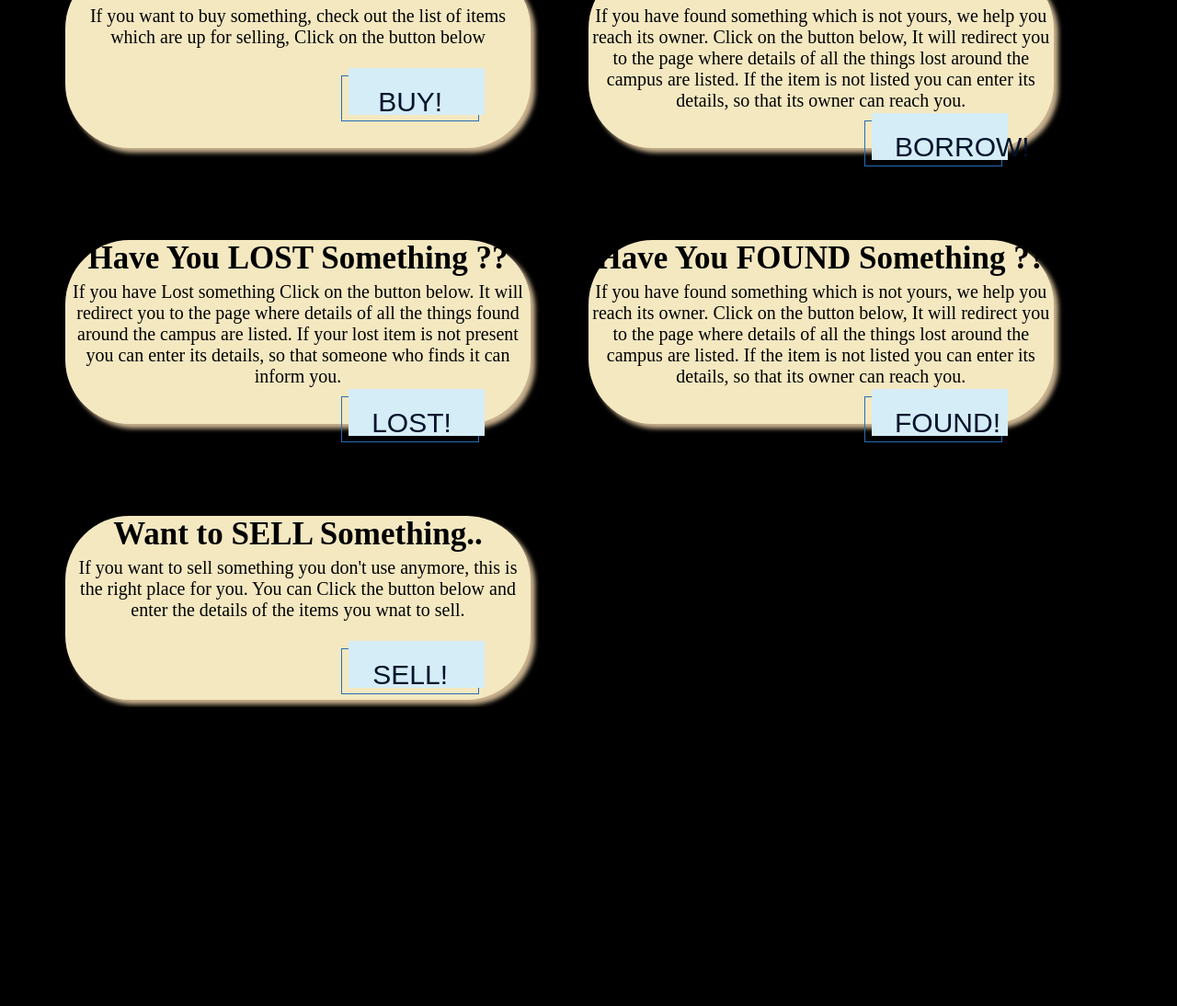
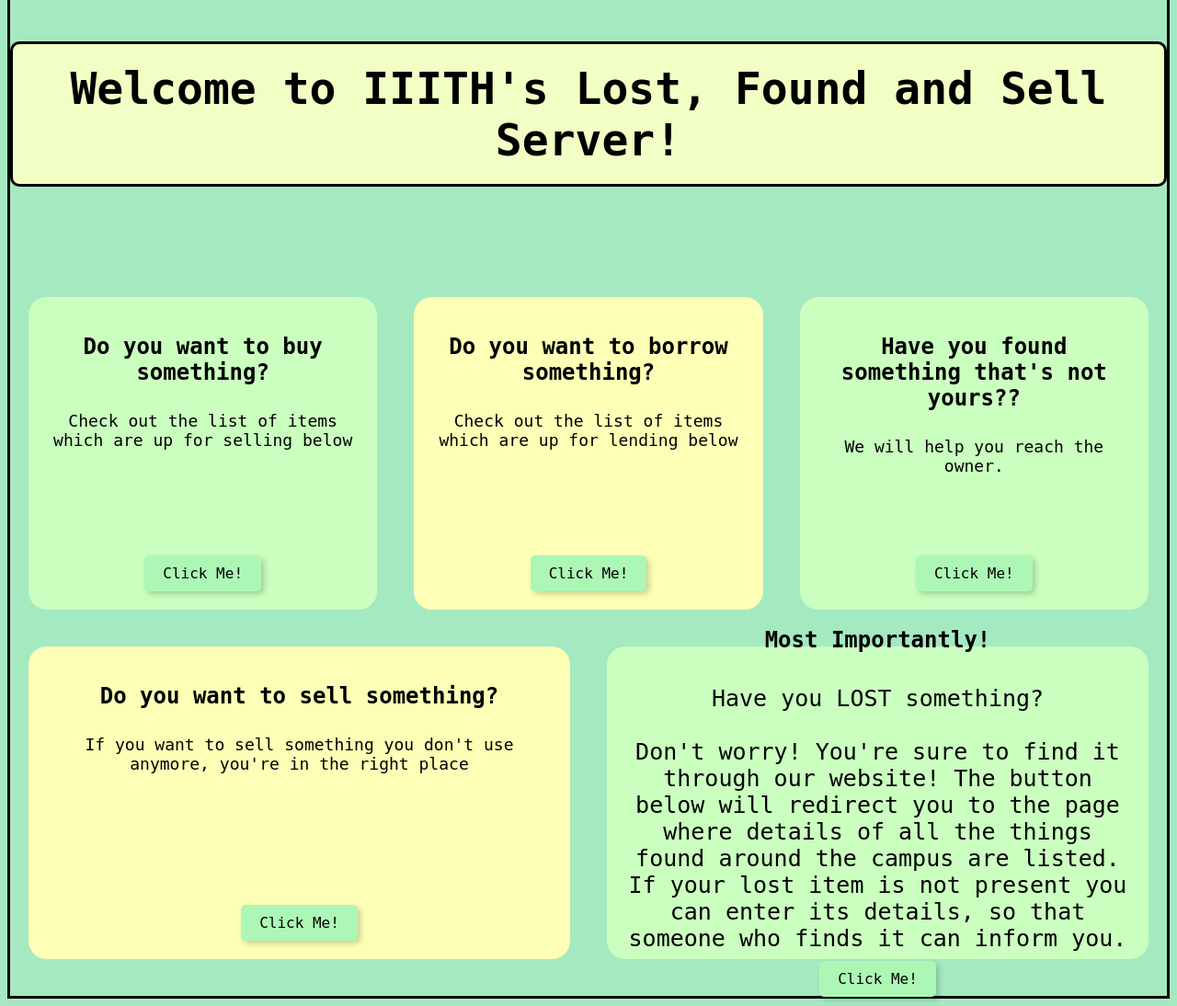
Before and after one commit to hemanth-sunkireddy/ISS_Hackhaton, a Flask app: page /homepage.html in a window 1280 px wide. Shown: the part 358-1452 px from the top of the page at 92% size. Before the commit the page ends 1127 px from the top, so only its background shows below. Run offline with Flask 3, Linux system fonts and the light colour scheme.

Commit message:
design done

```diff
--- a/templates/homepage.html
+++ b/templates/homepage.html
@@ -1,46 +1,152 @@
 <!DOCTYPE html>
 <html>
     <head>
-        <title>Welcome to IIIT's Lost, Found and Sell Server</title>
-        <link rel="stylesheet" href="../static/css/homepage.css">
+        <title>Home</title>
+        <style>
+             body {
+                background-color: #a5e9c1;
+                /* background-image: url("https://cdn.pixabay.com/photo/2022/01/17/21/02/pink-6982059_1280.jpg"); */
+                background-size: cover;
+                background-position: center;
+                display: flex;
+                flex-direction: column;
+                justify-content: space-between;
+                align-items: center;
+                /* height: 100vh; */
+                /* overflow: hidden; */
+                font-family: monospace;
+                border-color: black;
+                border-style: solid;
+            }
+
+            h1 {
+                text-align: center;
+                font-family: monospace;
+                top:30px;
+                color: black;
+                border-color: black;
+                border-style: solid;
+                font-size: 48px;
+                background-color:  #f1ffc4 ;
+                padding: 20px;
+                border-radius: 10px;
+            }
+
+            /* Styling for the boxes */
+            .box-container {
+    display: flex;
+    justify-content: center; /* Align horizontally in the center */
+    align-items: center; /* Align vertically in the center */
+    flex-wrap: wrap;
+    width: 100%;
+    margin-bottom: 20px;
+}
+
+.box {
+    display: flex;
+    flex-direction: column;
+    justify-content: center;
+    align-items: center;
+    width: 300px;
+    height: 300px;
+    margin: 20px;
+    padding: 20px;
+    background-color: #a5ffd6;
+    border-radius: 20px;
+    text-align: center;
+    transition: all 0.3s ease;
+    flex-grow: 1;
+}
+
+            .box:nth-child(even) {
+  background-color: #fdffb6;
+}
+
+.box:nth-child(odd) {
+  background-color:  #caffbf;
+}
+
+            /* Box Hover Effects */
+            .box:hover {
+                transform: translateY(-10px);
+                box-shadow: 10px 10px 20px rgba(0,0,0,0.3);
+            }
+
+            /* Styling for the headings */
+            .box h2 {
+                font-size: 24px;
+                font-weight: bold;
+                color: black;
+                margin-bottom: 10px;
+
+            }
+
+            /* Styling for the description text */
+            .box p {
+                font-size: 18px;
+                color:  black;
+                margin-bottom: 10px;
+            }
+
+            /* Styling for the buttons */
+            .box a {
+                display: flex;
+                align-items: center;
+                justify-content: center;
+                padding: 10px 20px;
+                background-color: #adf7b6;
+                color: black;
+                border-radius: 5px;
+                text-decoration: none;
+                font-size: 16px;
+                margin-top: auto;
+                transition: background-color 0.3s ease;
+                box-shadow: 3px 3px 6px rgba(0,0,0,0.2);
+            }
+
+            .box a:hover {
+                background-color: #a5ffd6;
+            }
+        </style>
+        </style>
+
     </head>
+
     <body>
-        <p style="color: white; font-size: 60px; text-align: center; font-weight: bold;">WELCOME to IIIT's</p>
-        <p style="color: white; font-size: 60px; text-align: center; font-family: cursive; font-weight: bold;">LOST, FOUND AND SELL SERVER !!</p>
+        <img src="https://img.collegepravesh.com/2015/09/IIIT-Hyderabad-Logo.png" style="margin-top:30px;margin-bottom:30px;">
+        <h1 style="text-align:center;margin-bottom:100px;">Welcome to IIITH's Lost, Found and Sell Server!</h1>
 
 
-        <div class = "box1" >
-            <p style="font-size:35px; font-weight:bold; text-align:center;">Want to BUY Something..</p>
-            <p style="text-align:center; font-size:20px; font-family:bold; margin-top: -30px;">If you want to buy something, check out the list of items which are up for selling, Click on the button below</p>
-            <a href="buy.html"><button class="button-51" role="button" style="margin-top:10px; text-align:center; margin-left: 300px;">BUY!</button></a>
+        <div class="box-container">
+            <div class="box" style="transform: rotate(0deg);">
+                <h2>Do you want to buy something?</h2>
+                <p>Check out the list of items which are up for selling below</p>
+                <a href="buy.html">Click Me!</a>
+            </div>
+
+            <div class="box" >
+                <h2>Do you want to borrow something?</h2>
+                <p>Check out the list of items which are up for lending below</p>
+                <a href="borrow.html">Click Me!</a>
+                </div>
 
 
 
-        </div>
+                <div class="box">
+                    <h2>Have you found something that's not yours??</h2>
+                    <p>We will help you reach the owner.</p>
+                    <a href="foundView.html">Click Me!</a>
+                </div>
 
-         <div class = "box2" >
-            <p style="font-size:35px; font-weight:bold; text-align:center;">Want to BORROW Something ??</p>
-            <p style="text-align:center; font-size:20px; font-family:bold; margin-top: -30px;">If you have found something which is not yours, we help you reach its owner. Click on the button below, It will redirect you to the page where details of all the things lost around the campus are listed. If the item is not listed you can enter its details, so that its owner can reach you.</p>
-            <a href="borrow.html"><button class="button-51" role="button" style="margin-top:-10px; text-align:center; margin-left: 300px;">BORROW!</button></a>
-        </div>
-          <div class = "box3" >
-           <p style="font-size:35px; font-weight:bold; text-align:center;">Have You LOST Something ??</p>
-           <p style="text-align:center; font-size:20px; font-family:bold; margin-top: -30px;">If you have Lost something Click on the button below. It will redirect you to the page where details of all the things found around the campus are listed. If your lost item is not present you can enter its details, so that someone who finds it can inform you.</p>
-            <a href="lostView.html"><button class="button-51" role="button" style="margin-top:-10px; text-align:center; margin-left: 300px;">LOST!</button></a>
-        </div>
-
-
-        <div class = "box4" >
-            <p style="font-size:35px; font-weight:bold; text-align:center;">Have You FOUND Something ??</p>
-            <p style="text-align:center; font-size:20px; font-family:bold; margin-top: -30px;">If you have found something which is not yours, we help you reach its owner. Click on the button below, It will redirect you to the page where details of all the things lost around the campus are listed. If the item is not listed you can enter its details, so that its owner can reach you.</p>
-            <a href="foundView.html"><button class="button-51" role="button" style="margin-top:-10px; text-align:center; margin-left: 300px;">FOUND!</button></a>
-        </div>
-        <div class = "box5" >
-            <p style="font-size:35px; font-weight:bold; text-align:center;">Want to SELL Something..</p>
-            <p style="text-align:center; font-size:20px; font-family:bold; margin-top: -30px;"> If you want to sell something you don't use anymore, this is the right place for you. You can Click the button below and enter the details of the items you wnat to sell. </p>
-            <a href="sell.html"><button class="button-51" role="button" style="margin-top:10px; text-align:center; margin-left: 300px;">SELL!</button></a>
-        </div>
-
-
-    </body>
-</html>
+                <div class="box">
+                    <h2>Do you want to sell something?</h2>
+                    <p>If you want to sell something you don't use anymore, you're in the right place</p>
+                    <a href="sell.html">Click Me!</a>
+                </div>
+                <div class="box">
+                    <h2>Most Importantly!</h2>
+                    <p style="font-size:25px;color:black;">Have you LOST something?<br><br> Don't worry! You're sure to find it through our website! The button below will redirect you to the page where details of all the things found around the campus are listed. If your lost item is not present you can enter its details, so that someone who finds it can inform you.</p>
+                    <a href="lostView.html">Click Me!</a>
+                </div>
+            </body>
+        </html>
```
